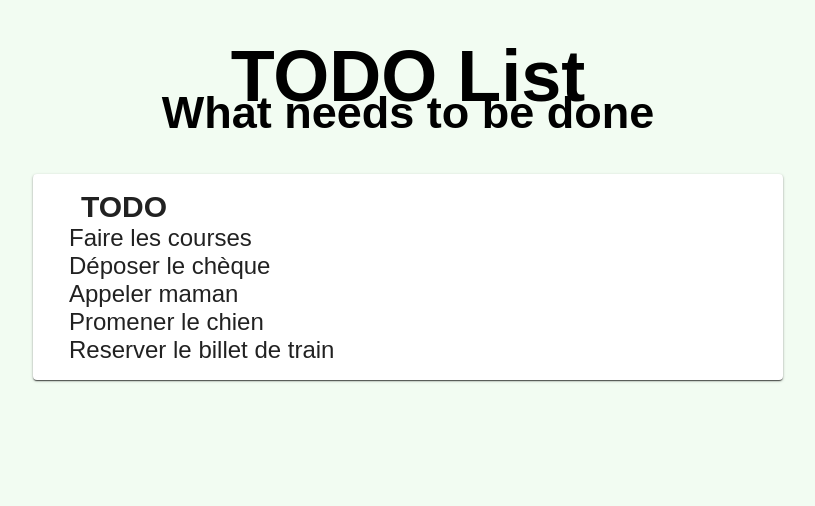
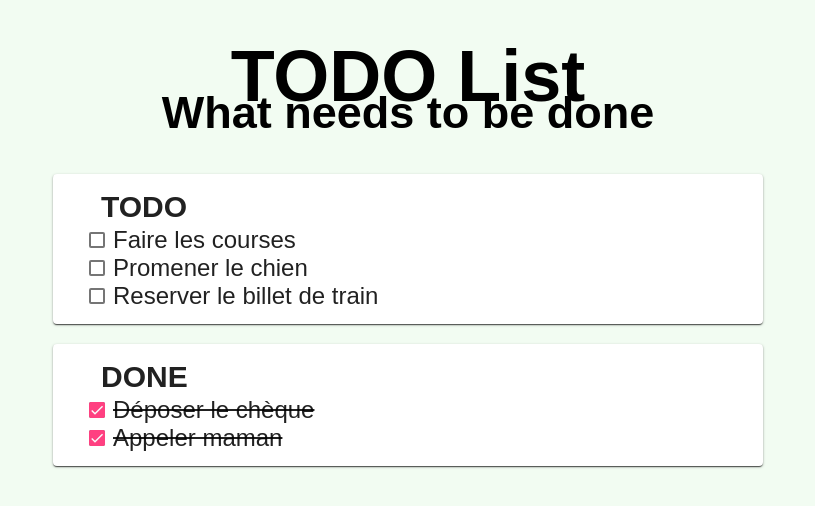
Before and after one commit to hadrien-george-akka/todo-app, an Angular app: page /list in a window 1280 px wide. Shown: the top 506 px of the page, without its empty margins (232-1047 px from the left). Built offline with nearby package versions, Linux system fonts and the light colour scheme; a web font is replaced by a local one.

Commit message:
US#1: Divide todos in function of state - add material checkbox next to each todos

```diff
--- a/src/app/model/todo.interface.ts
+++ b/src/app/model/todo.interface.ts
@@ -5,7 +5,9 @@ export interface Todo {
   isComplete: boolean;
 }
 
-
+/**
+ * Return an array of mocked todos
+ */
 export function mockTodos(): Todo[] {
   return [
     {
--- a/src/app/pages/pages.module.ts
+++ b/src/app/pages/pages.module.ts
@@ -3,6 +3,7 @@ import { NgModule } from '@angular/core';
 
 import { BrowserAnimationsModule } from '@angular/platform-browser/animations';
 import { MatCardModule } from '@angular/material/card';
+import { MatCheckboxModule } from '@angular/material/checkbox';
 
 import { PagesComponent } from './pages.component';
 import { TodosListComponent } from './todos-list/todos-list.component';
@@ -15,7 +16,8 @@ import { TodosListComponent } from './todos-list/todos-list.component';
   imports: [
     CommonModule,
     BrowserAnimationsModule,
-    MatCardModule
+    MatCardModule,
+    MatCheckboxModule
   ],
   providers: [],
 })
--- a/src/app/pages/todos-list/todos-list.component.html
+++ b/src/app/pages/todos-list/todos-list.component.html
@@ -3,10 +3,22 @@
     TODO
   </mat-card-header>
   <mat-card-content>
-    <div fxLayout="column">
-      <div *ngFor="let todo of todos">
+    <div *ngFor="let todo of todos" fxLayout="column">
+      <mat-checkbox [checked]="todo.isComplete">
         {{ todo.title }}
-      </div>
+      </mat-checkbox>
     </div>
   </mat-card-content>
 </mat-card>
+<mat-card>
+  <mat-card-header class="title-small">
+    DONE
+  </mat-card-header>
+  <mat-card-content>
+    <div *ngFor="let todo of completedTodos" fxLayout="column">
+      <mat-checkbox [checked]="todo.isComplete">
+        <s>{{ todo.title }}</s>
+      </mat-checkbox>
+    </div>
+  </mat-card-content>
+</mat-card>
--- a/src/app/pages/todos-list/todos-list.component.ts
+++ b/src/app/pages/todos-list/todos-list.component.ts
@@ -9,14 +9,19 @@ import { Todo, mockTodos } from '../../model/todo.interface';
 })
 export class TodosListComponent implements OnInit {
 
+  /** Array of all existing todos */
+  allTodos: Todo[];
+  /** Array of uncomplete todos */
   todos: Todo[];
+  /** Array of complete todos */
+  completedTodos: Todo[];
 
   constructor() {
-    this.todos = mockTodos();
-    console.log(this.todos);
+    this.allTodos = mockTodos();
   }
 
   ngOnInit() {
-
+    this.todos = this.allTodos.filter(todo => todo.isComplete === false);
+    this.completedTodos = this.allTodos.filter(todo => todo.isComplete === true);
   }
 }
--- a/src/styles.scss
+++ b/src/styles.scss
@@ -1,4 +1,4 @@
-@import "~@angular/material/prebuilt-themes/deeppurple-amber.css";
+@import "~@angular/material/prebuilt-themes/indigo-pink.css";
 @import 'app/theme/sass/variables';
 
 /* You can add global styles to this file, and also import other style files */
@@ -62,12 +62,18 @@ body {
   padding: 0;
 }
 
+// ----------------------------------- MATERIAL ----------------------------------- //
+
 .mat-card {
   box-shadow: 0 2px 1px -1px rgba(0,0,0,.4), 0 1px 1px 0 rgba(0,0,0,.32), 0 1px 3px 0 rgba(0,0,0,.28) !important;
+  margin: 20px;
+}
+
+.mat-card-content, .mat-checkbox {
+  font-size: $font-size-body;
+  font-family: $font-body;
 }
 
 .mat-card-content {
-  font-size: $font-size-body;
-  font-family: $font-body;
   padding-left:20px;
 }
```
